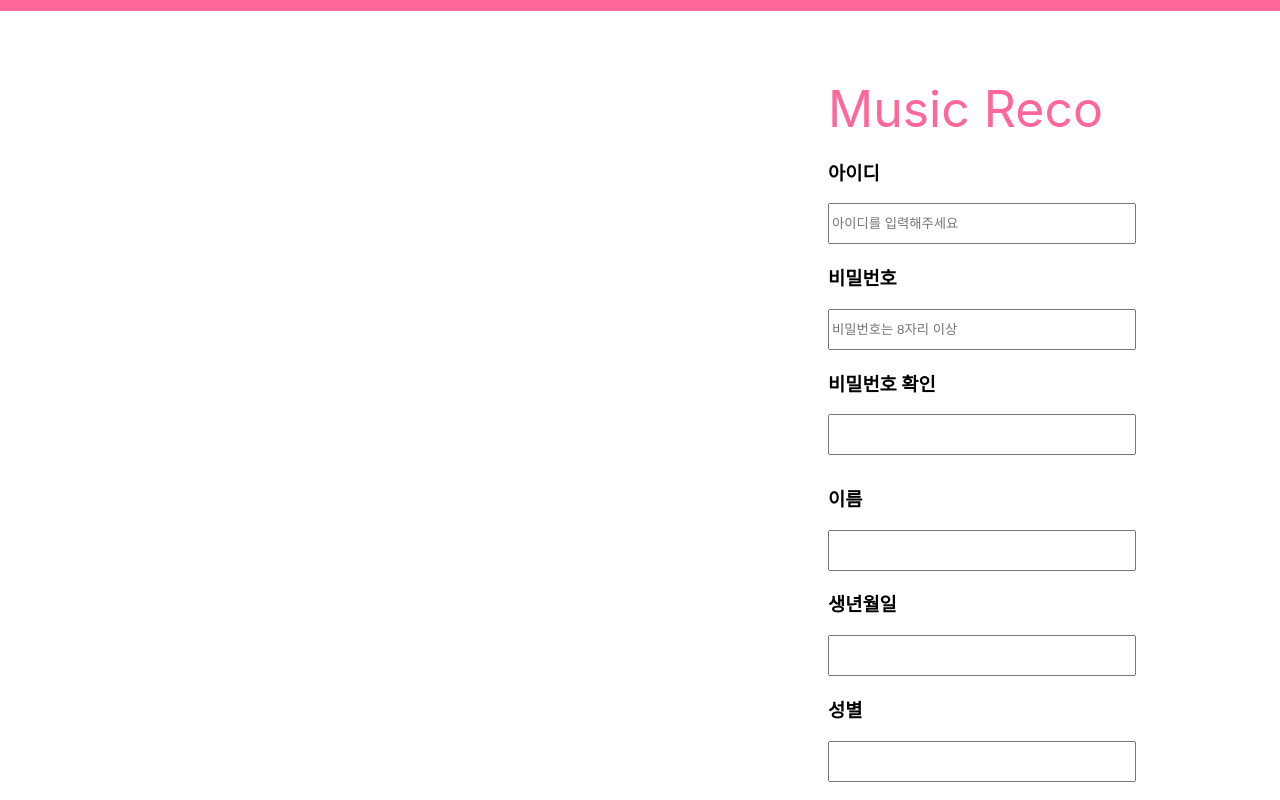
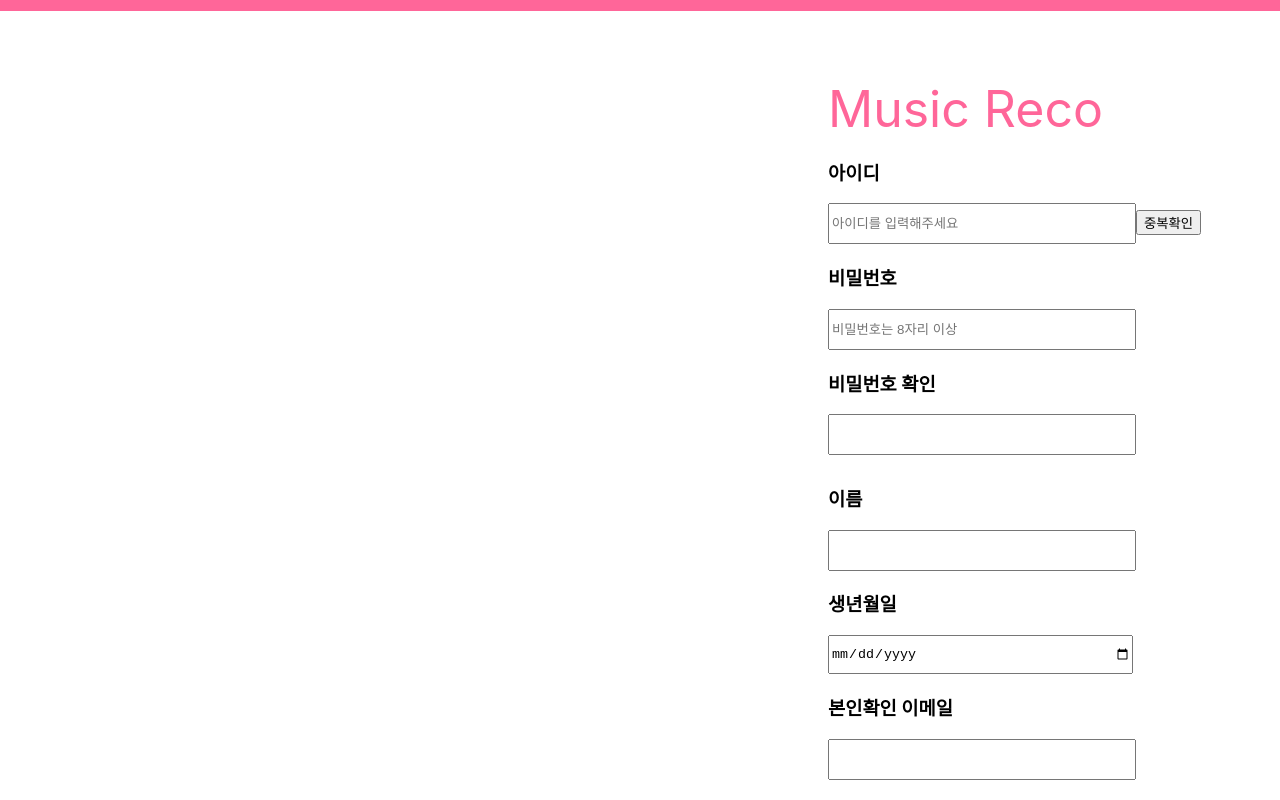
Before and after one commit to Jungsooooooo/music_site_front, a React (Create React App) app: page /join in a window 1280 px wide. Shown: the top 800 px of the page. Built offline with nearby package versions, Linux system fonts and the light colour scheme.

Commit message:
중복확인 기능 구현 중

```diff
--- a/src/music/user/MakeUser.js
+++ b/src/music/user/MakeUser.js
@@ -13,6 +13,14 @@ const MakeUser = () => {
     });
   };
 
+  const checkId = () => {
+    const id = document.getElementById("makeId").value;
+
+    return axios.get("/api/user/" + id).then((res) => {
+      console.log(res.data);
+    });
+  };
+
   return (
     <>
       <div className="topColor"></div>
@@ -23,6 +31,7 @@ const MakeUser = () => {
         <div>
           <h3>아이디</h3>
           <input id="makeId" type="text" className="col" placeholder="아이디를 입력해주세요"></input>
+          <button onClick={checkId}>중복확인</button>
         </div>
         <div>
           <h3>비밀번호</h3>
@@ -41,22 +50,17 @@ const MakeUser = () => {
 
         <div>
           <h3>생년월일</h3>
-          <input id="birth" type="text"></input>
-        </div>
-
-        <div>
-          <h3>성별</h3>
-          <input id="sex" type="text"></input>
+          <input id="birth" type="date"></input>
         </div>
 
         <div>
           <h3>본인확인 이메일</h3>
-          <input id="email" type="text"></input>
+          <input id="email" type="email"></input>
         </div>
 
         <div>
           <h3>휴대전화</h3>
-          <input id="phoneNumber" type="text"></input>
+          <input id="phoneNumber" type="tel"></input>
         </div>
 
         <div>
```
